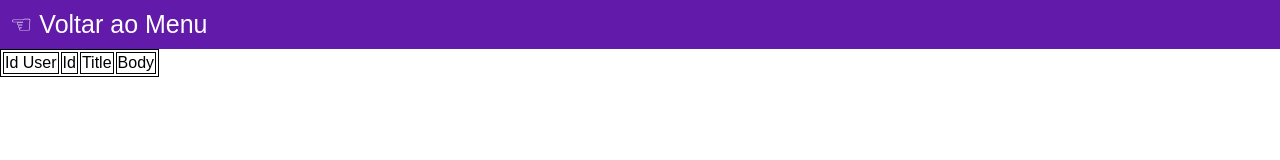
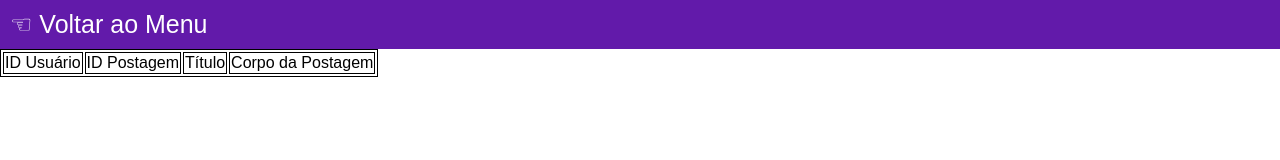
Before and after one commit to unae30/desafio_framework, a plain HTML site: page listaPostagem.html in a window 1280 px wide. Drawn offline with Linux system fonts and the light colour scheme; no server answers.

Commit message:
Tradução cabeçalho das tabelas

```diff
--- a/listaPostagem.html
+++ b/listaPostagem.html
@@ -20,10 +20,10 @@
     </header>
 
     <table id="tabela_posts">
-      <td>Id User</td>
-      <td>Id</td>
-      <td>Title</td>
-      <td>Body</td>
+      <td>ID Usuário</td>
+      <td>ID Postagem</td>
+      <td>Título</td>
+      <td>Corpo da Postagem</td>
     </table>
 
     <!-- chamado da API -->
```
Also changed, not shown: listaAlbuns.html (+3 -3 lines).
